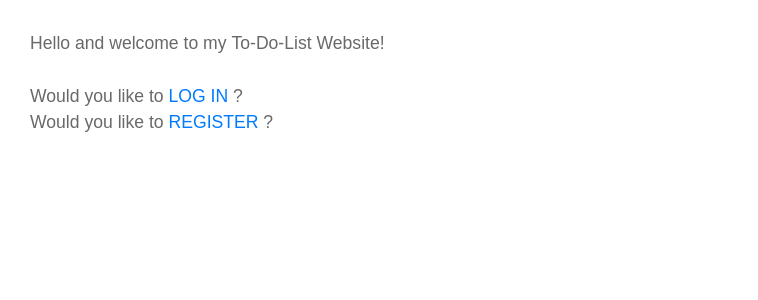
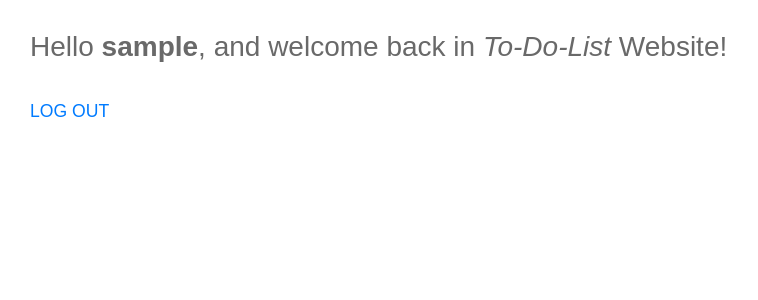
Before and after one commit to elenerandarill/TodoList, a Flask app: page /home in a window 1280 px wide. Shown: the top 300 px of the page, without its empty margins (0-758 px from the left). Run offline with Flask 2, Linux system fonts and the light colour scheme; the visitor is signed in with stand-in values (Sample User, id 1); data comes from the database, SQL or seed files in the repository; some libraries are stand-ins or nearby versions.

Commit message:
Logging out working.

```diff
--- a/myapp/routes.py
+++ b/myapp/routes.py
@@ -1,5 +1,5 @@
 from flask import render_template, url_for, redirect, request, flash
-from flask_login import login_user
+from flask_login import login_user, logout_user
 from . import app, db, bcrypt, login_manager
 from .forms import RegisterForm, LoginForm
 from myapp.models import User, Task
@@ -50,3 +50,9 @@ def login():
 @login_manager.user_loader
 def load_user(user_id):
     return User.query.get(user_id)
+
+
+@app.route('/logout')
+def logout():
+    logout_user()
+    return redirect(url_for("home"))
--- a/myapp/templates/home.html
+++ b/myapp/templates/home.html
@@ -2,10 +2,21 @@
 {% block content %}
     <div class="margin">
         <div class="plaintext">
-            <div>Hello and welcome to my <b>To-Do-List</b> Website!</div>
+            <h3>
+            {% if current_user.is_authenticated %}
+                <div>Hello <strong>{{ current_user.uname }}</strong>, and welcome back in <em>To-Do-List</em> Website!</div>
+            {% else %}
+                <div>Hello and welcome to my <b>To-Do-List</b> Website!</div>
+            {% endif %}
+            </h3>
             <br>
-            <div>Would you like to <a href="{{ url_for('login') }}">LOG IN</a> ?</div>
-            <div>Would you like to <a href="{{ url_for('register') }}">REGISTER</a> ?</div>
+            {% if current_user.is_authenticated %}
+                <a href="{{ url_for('logout') }}">LOG OUT</a>
+            {% else %}
+                <a href="{{ url_for('login') }}">LOG IN</a>
+                <br>
+                <a href="{{ url_for('register') }}">REGISTER</a>
+            {% endif %}
         </div>
     </div>
 {% endblock %}
```
